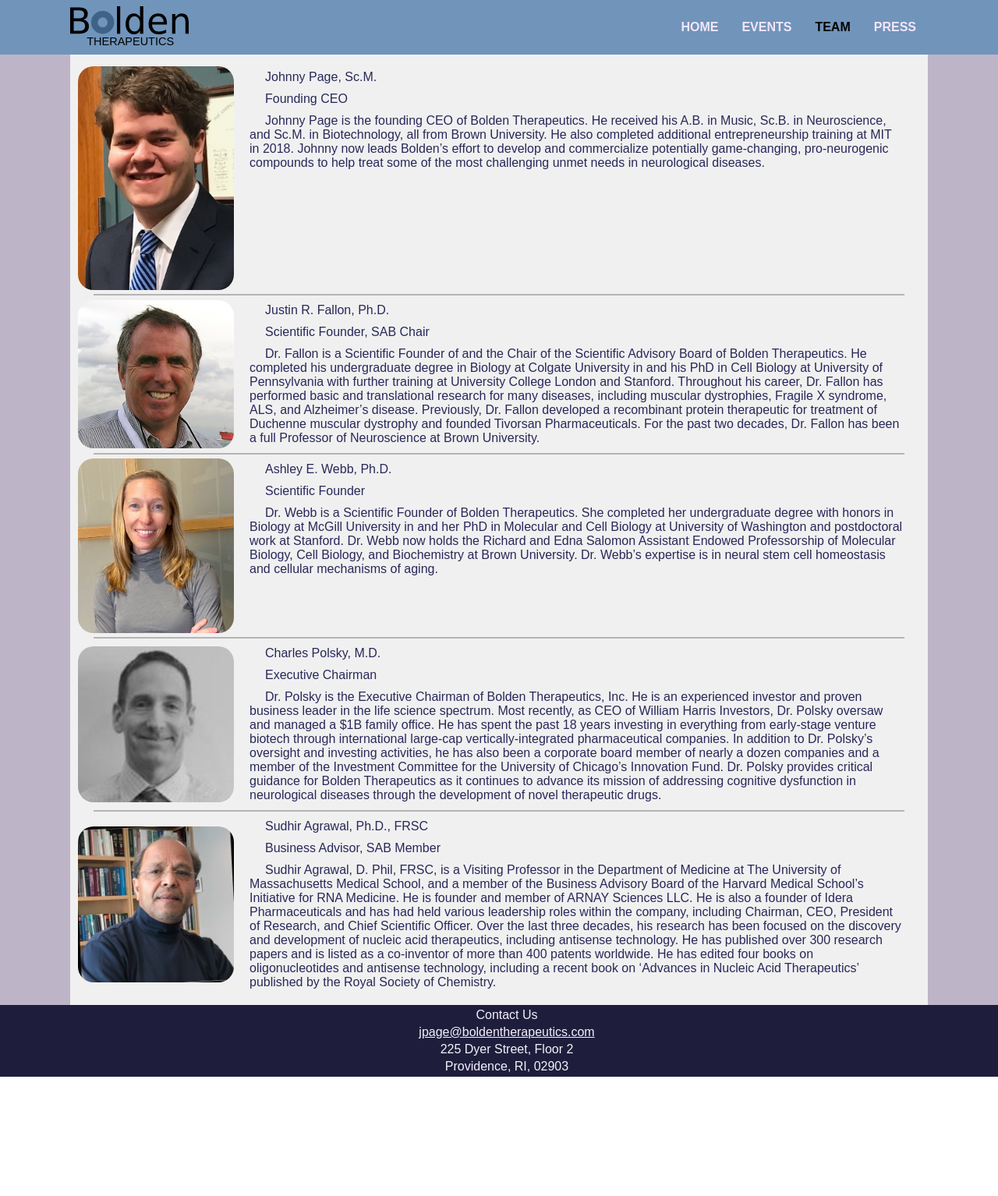
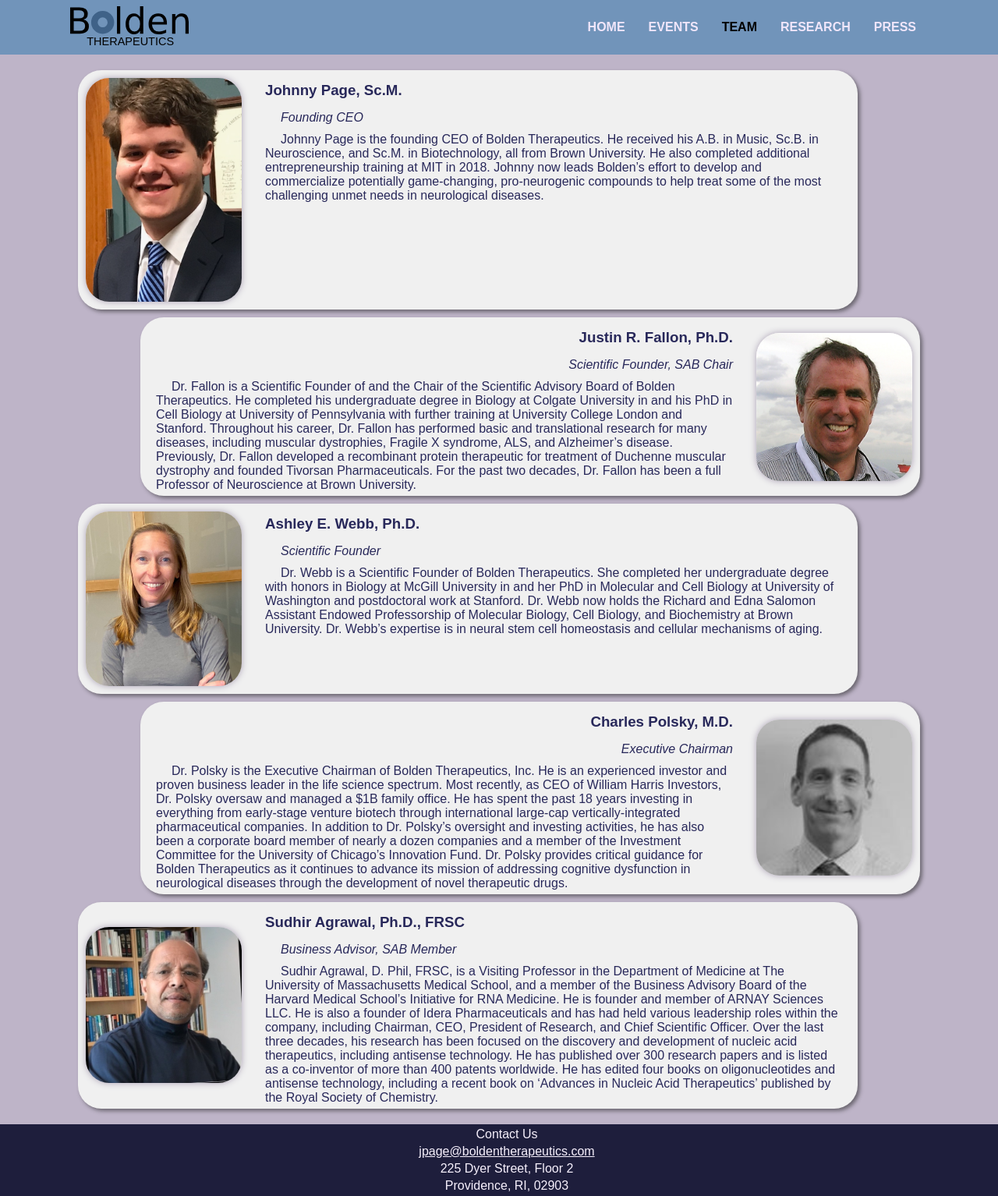
Before and after one commit to samstronghammer/bolden-therapeutics, a Jekyll site: the page built from team.html, in a window 1280 px wide. Shown: the whole page at 78% size. Built offline with Jekyll 4.4.1, drawn with Linux system fonts in a browser that asks for light colours; before the commit the page ends 1381 px from its top, so only the background shows below that.

Commit message:
cleaned up team page, added research page

```diff
--- a/_data/navigation.yml
+++ b/_data/navigation.yml
@@ -4,5 +4,7 @@
   link: events.html
 - name: Team
   link: team.html
+- name: Research
+  link: research.html
 - name: Press
   link: press.html
--- a/_layouts/default.html
+++ b/_layouts/default.html
@@ -10,6 +10,7 @@
   <link rel="stylesheet" type="text/css" href="assets/css/nav.css" />
   <link rel="stylesheet" type="text/css" href="assets/css/team.css" />
   <link rel="stylesheet" type="text/css" href="assets/css/home.css" />
+  <link rel="stylesheet" type="text/css" href="assets/css/research.css" />
   <link rel="shortcut icon" href="assets/img/favicon.png">
 </head>
 <body>
--- /dev/null
+++ b/assets/css/research.css
@@ -0,0 +1,5 @@
+.research {
+  width: 100%;
+  display: flex;
+  flex-direction: column;
+}
--- a/assets/css/team.css
+++ b/assets/css/team.css
@@ -1,24 +1,50 @@
+:root {
+  --about-us-member-border-radius: 30px;
+  --about-us-member-offset: 80px;
+}
+
 .about-us {
   padding: 10px;
-  background-color: rgb(240, 240, 240);
 }
 
 .about-us .about-us-member {
   display: flex;
   flex-direction: row;
-  margin: 5px 0;
+  margin: 10px 0;
+  background-color: rgb(240, 240, 240);
+  border-radius: var(--about-us-member-border-radius);
+  box-shadow: 3px 3px 5px rgba(30, 30, 30, 0.5);
+}
+
+.about-us .about-us-member:nth-child(odd) {
+  margin-right: var(--about-us-member-offset);
+}
+
+.about-us .about-us-member:nth-child(even) {
+  margin-left: var(--about-us-member-offset);
+}
+
+.about-us .about-us-member:nth-child(even) h3,
+.about-us .about-us-member:nth-child(even) i {
+  text-align: right;
+}
+
+.about-us .about-us-member-info h3 {
+  margin: 15px 0 10px;
 }
 
 .about-us .about-us-member-img-container {
   display: flex;
   flex-direction: row;
   align-items: center;
+  margin: 10px;
 }
 
 .about-us .about-us-member-img {
   width: 200px;
   height: auto;
-  border-radius: 20px;
+  border-radius: var(--about-us-member-border-radius);
+  box-shadow: 0px 0px 8px rgb(170, 160, 180);
 }
 
 .about-us .about-us-member-info {
--- a/team.html
+++ b/team.html
@@ -5,15 +5,19 @@
 <div class="about-us">
   {% for item in site.data.team %}
   <div class="about-us-member">
+    {% assign parity = forloop.index | modulo: 2 %}
+    {% capture img_block %}
     <div class="about-us-member-img-container">
       <img src="assets/img/team/{{item.img}}" class="about-us-member-img">
     </div>
+    {% endcapture %}
+    {% if parity == 1 %}{{ img_block }}{% endif %}
     <div class="about-us-member-info">
-      <p>{{item.name}}, {{item.education}}</p>
-      <p>{{item.title}}</p>
+      <h3>{{item.name}}, {{item.education}}</h3>
+      <i><p>{{item.title}}</p></i>
       <p>{{item.about}}</p>
     </div>
+    {% if parity == 0 %}{{ img_block }}{% endif %}
   </div>
-  {% if site.data.team.last.name != item.name %}<div class="divider"></div>{% endif %}
   {% endfor %}
 </div>
```
Also changed, not shown: _data/research.yml (added, +37 -0 lines), index.html (+10 -1 lines), research.html (added, +11 -0 lines), 7 other files.
